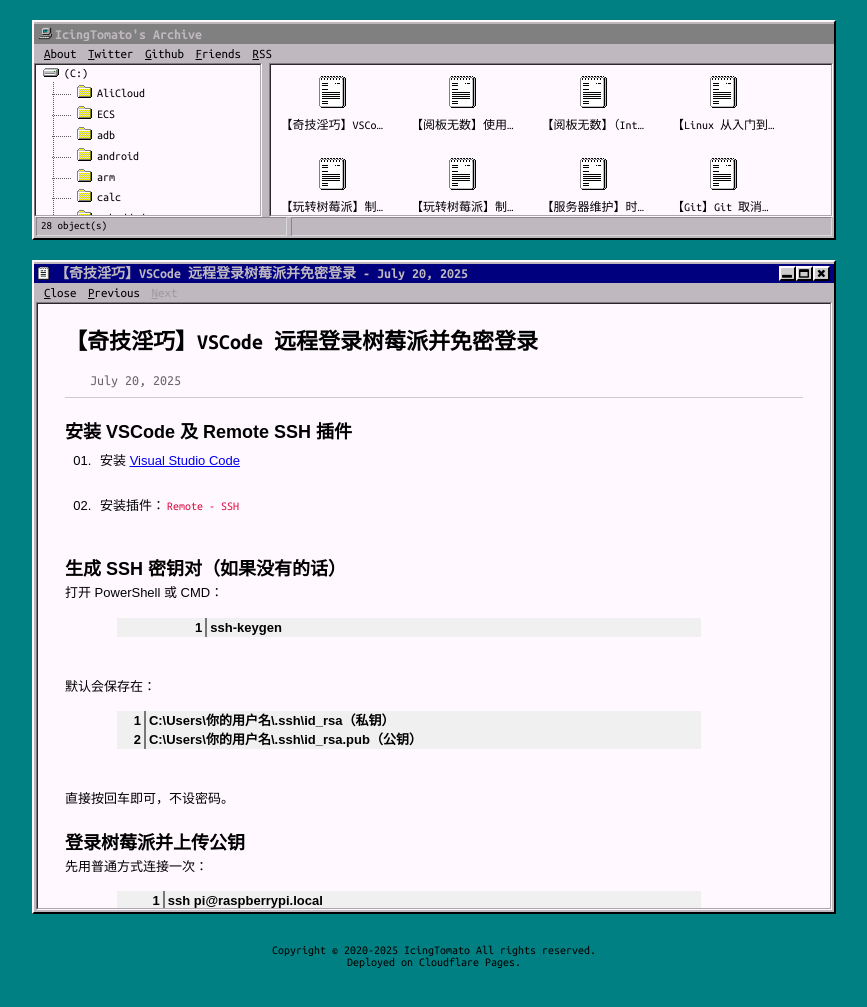
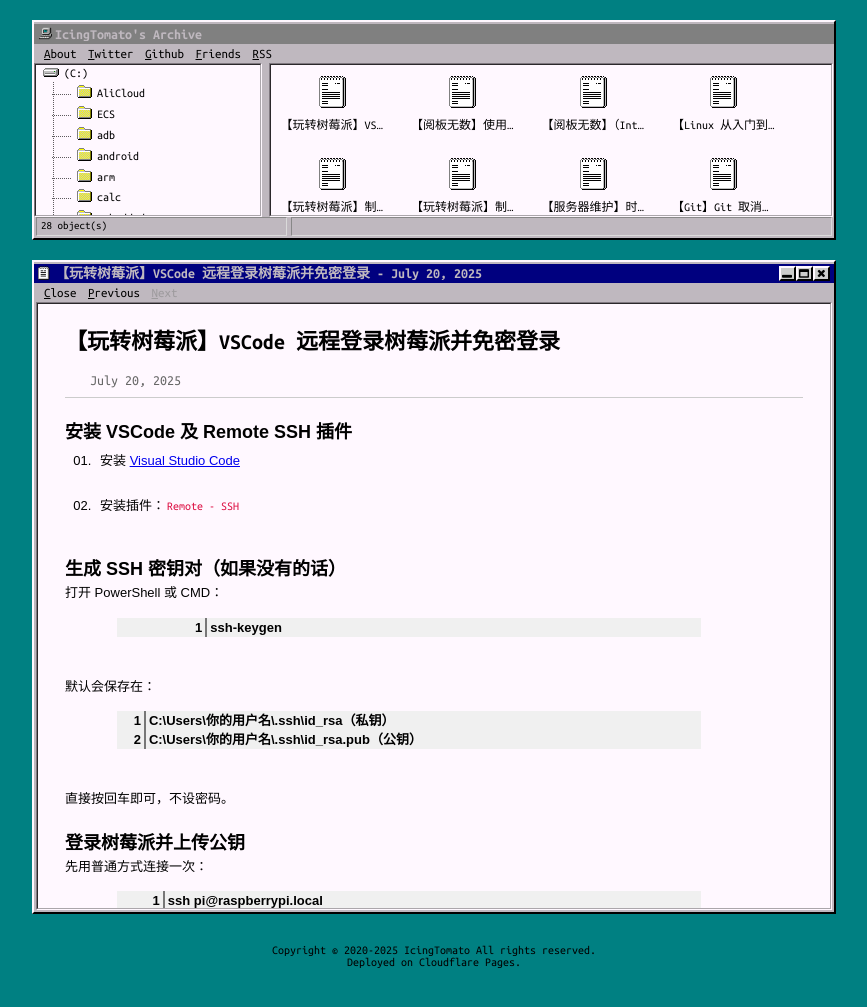
Before and after one commit to IcingTomato/Windows-95-Jekyll-Theme, a Jekyll site: the page built from _posts/2025-07-20-vscode_headless_login_rpi.markdown, in a window 1280 px wide. Shown: the top 1007 px of the page, without its empty margins (206-1073 px from the left). Built offline with Jekyll 4.4.1, drawn with Linux system fonts in a browser that asks for light colours; a style sheet for code colours, icons or effects is not loaded.

Commit message:
Change: Changed _posts/2025-07-20-vscode_headless_login_rpi.markdown

```diff
--- a/_posts/2025-07-20-vscode_headless_login_rpi.markdown
+++ b/_posts/2025-07-20-vscode_headless_login_rpi.markdown
@@ -1,6 +1,6 @@
 ---
 layout: default
-title:  "【奇技淫巧】VSCode 远程登录树莓派并免密登录"
+title:  "【玩转树莓派】VSCode 远程登录树莓派并免密登录"
 tags: raspberrypi vscode zh-cn
 published: true
 ---
```
